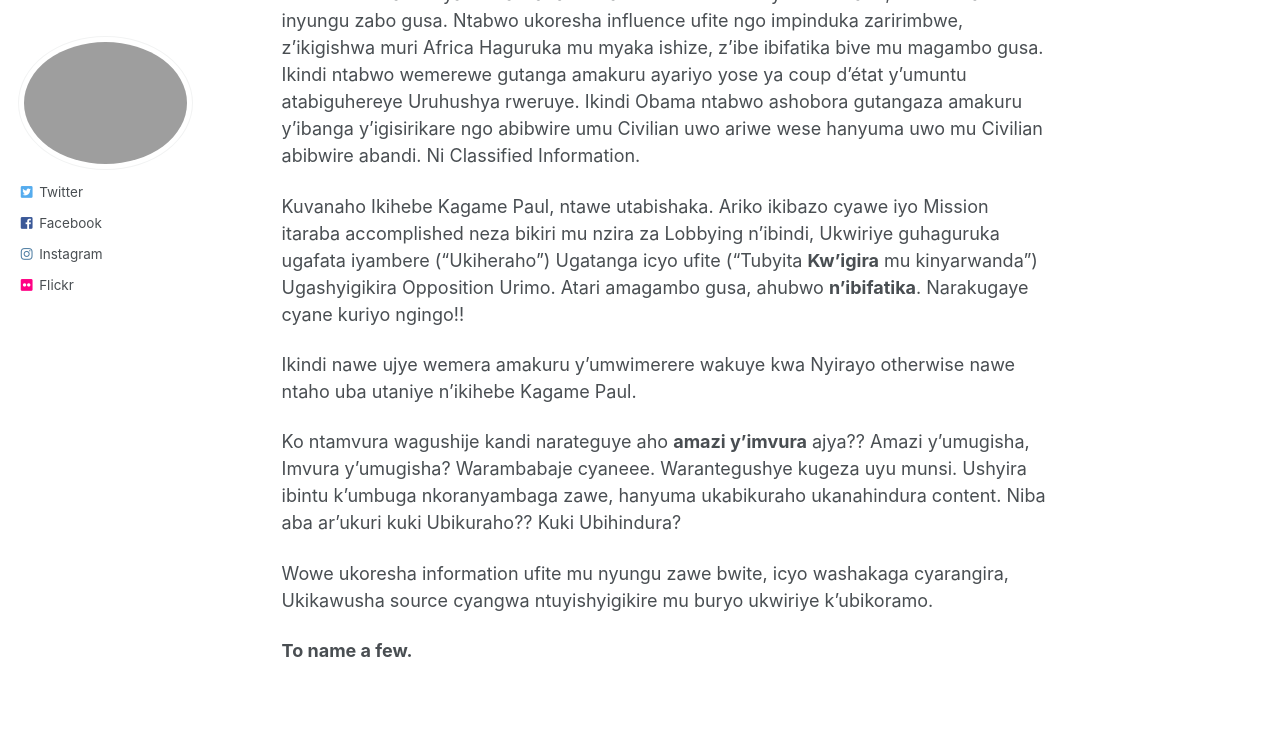
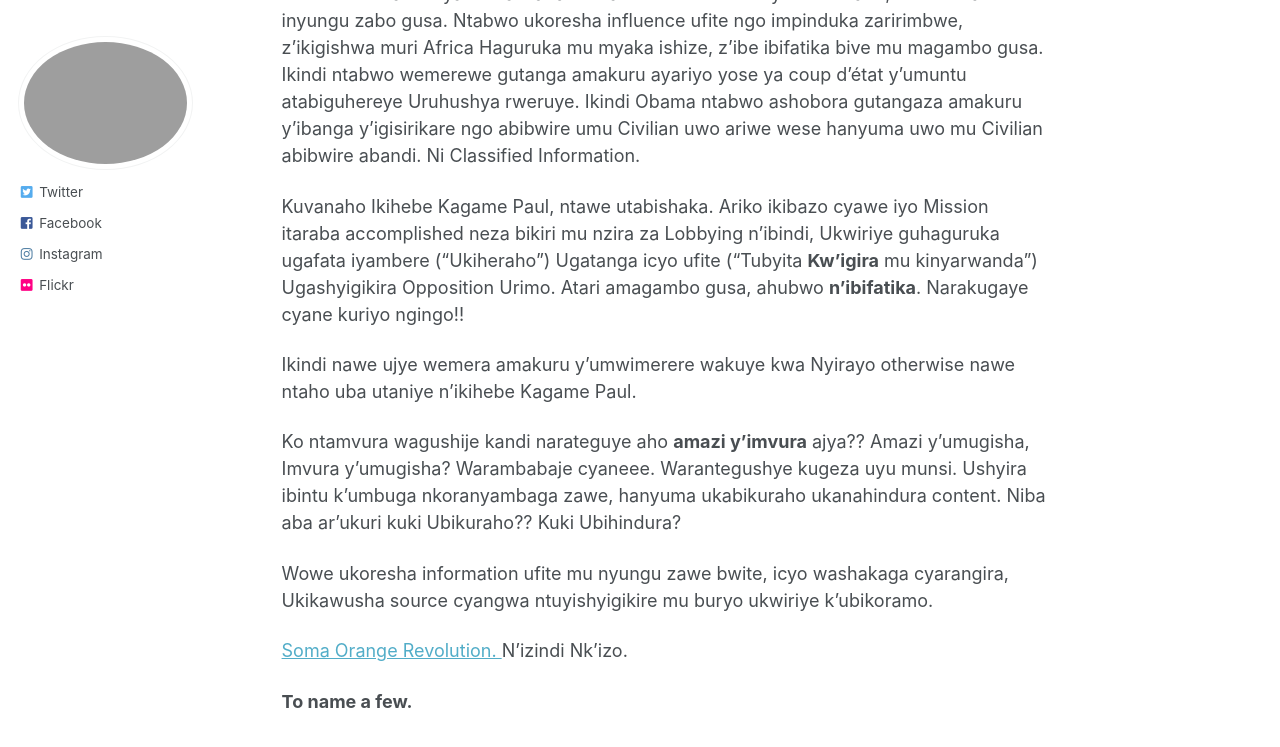
Before and after one commit to phdcsseiden/phdcsseiden.github.io, a Jekyll site: the page built from _pages/Gitwaza.md, in a window 1280 px wide and 900 px high, scrolled down 912 px. Shown: the top 747 px of the window. Built offline with Jekyll 4.4.1, drawn with Linux system fonts in a browser that asks for light colours.

Commit message:
Update Gitwaza.md

```diff
--- a/_pages/Gitwaza.md
+++ b/_pages/Gitwaza.md
@@ -46,5 +46,7 @@
 Wowe ukoresha information ufite mu nyungu zawe bwite, icyo washakaga cyarangira, Ukikawusha source cyangwa ntuyishyigikire mu buryo ukwiriye k'ubikoramo.
 
 
+<a href=" https://en.wikipedia.org/wiki/Orange_Revolution "> Soma Orange Revolution.  </a> N'izindi Nk'izo.
+
 
 <b> To name a few. </b>
```
